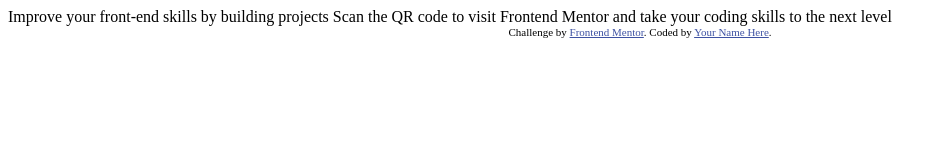
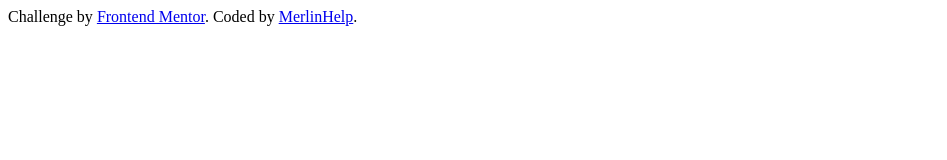
Before and after one commit to MerlinHelp/qr_code_component, a plain HTML site: page index.html in a window 1280 px wide. Shown: the whole page, without its empty margins (0-947 px from the left). Drawn offline with Linux system fonts and the light colour scheme.

Commit message:
Get rid of unnecessary starter code

```diff
--- a/index.html
+++ b/index.html
@@ -8,21 +8,11 @@
 
   <title>Frontend Mentor | QR code component</title>
 
-  <!-- Feel free to remove these styles or customise in your own stylesheet 👍 -->
-  <style>
-    .attribution { font-size: 11px; text-align: center; }
-    .attribution a { color: hsl(228, 45%, 44%); }
-  </style>
 </head>
 <body>
-
-  Improve your front-end skills by building projects
-
-  Scan the QR code to visit Frontend Mentor and take your coding skills to the next level
-
   <div class="attribution">
     Challenge by <a href="https://www.frontendmentor.io?ref=challenge" target="_blank">Frontend Mentor</a>.
-    Coded by <a href="#">Your Name Here</a>.
+    Coded by <a href="https://github.com/MerlinHelp">MerlinHelp</a>.
   </div>
 </body>
 </html>
```
